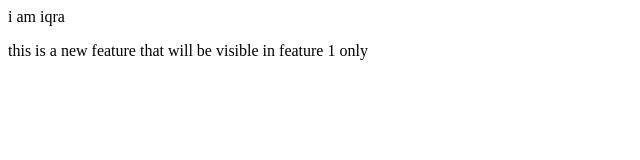
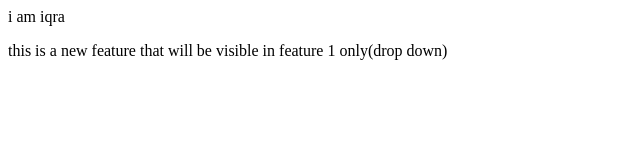
Before and after one commit to raheemiqra531-cloud/localrepo, a plain HTML site: page index.html in a window 1280 px wide. Shown: the full height of the page, 0-640 px from the left. Drawn offline with Linux system fonts and the light colour scheme.

Commit message:
drop down

```diff
--- a/index.html
+++ b/index.html
@@ -1,2 +1,2 @@
 <p>i am iqra</p>
-<p>this is a new feature that will be visible in feature 1 only</p>
+<p>this is a new feature that will be visible in feature 1 only(drop down)</p>
```
